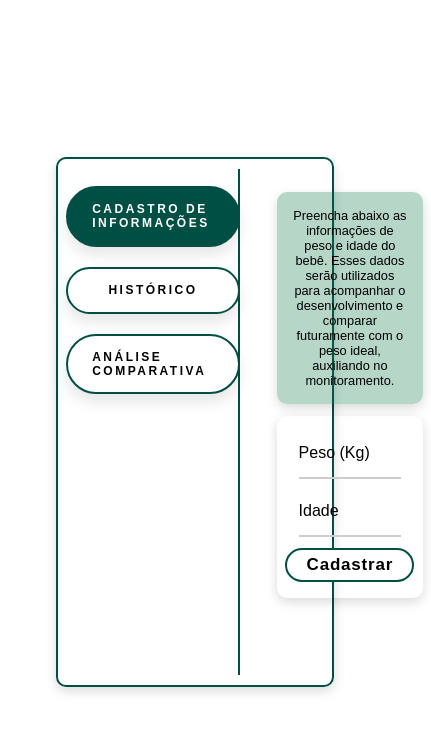
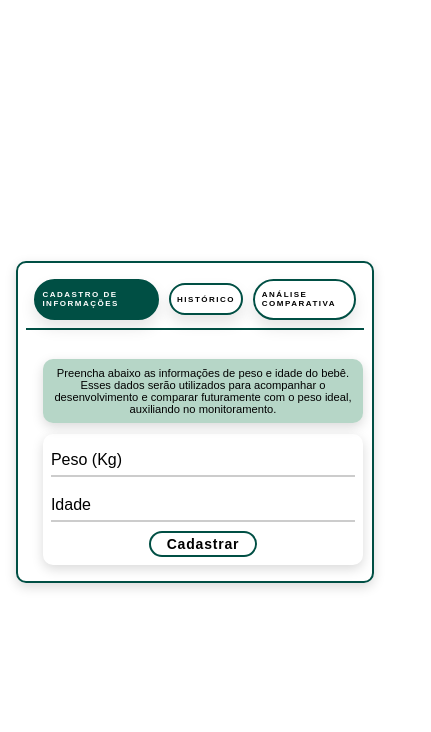
Before and after one commit to davi-dc7/pmg-es-2025-1-ti1-2401100-baby-co, a website: page codigo/Guilherme/html/index.html in a window 390 px wide. Shown: the whole page, 431 px wide, since content can reach past the window. Drawn offline with Linux system fonts and the light colour scheme.

Commit message:
correção da rota get e responsividade parcial

```diff
--- a/codigo/Guilherme/Js/index.js
+++ b/codigo/Guilherme/Js/index.js
@@ -24,7 +24,6 @@ navItems.forEach(item => {
   });
 });
 
-// Ativa a primeira aba ao carregar a página
 window.addEventListener('DOMContentLoaded', () => {
   if (navItems.length > 0) {
     navItems[0].click();
@@ -66,15 +65,14 @@ window.addEventListener('DOMContentLoaded', () => {
     });
   }
 
-  // ----- Exibir dados cadastrados no histórico -----
+
   async function loadHistórico() {
     try {
       const response = await fetch("http://localhost:3000/dadosBebe");
       const dados = await response.json();
 
       const container = document.querySelector('.mananger');
-      container.innerHTML = ''; // Limpa tudo antes de adicionar os novos cardhist
-
+      container.innerHTML = '';
       dados.forEach(dado => {
         const card = document.createElement('div');
         card.classList.add('cardhist');
--- a/codigo/Guilherme/css/index.css
+++ b/codigo/Guilherme/css/index.css
@@ -24,6 +24,22 @@ main {
     box-shadow: 0 4px 12px rgba(0, 0, 0, 0.15);
 }
 
+@media (max-width: 768px) {
+    main {
+        width: 90%;
+        grid-template-columns: 1fr;
+        height: auto;
+        margin: 1rem;
+    }
+}
+
+@media (max-width: 480px) {
+    main {
+        width: 95%;
+        padding: 0.5rem;
+    }
+}
+
 .CadastroPeso {
     display: flex;
     align-items: center;
@@ -35,14 +51,27 @@ main {
     margin: 0 auto;
 }
 
+@media (max-width: 768px) {
+    .CadastroPeso {
+        width: 90%;
+        padding: 0.5rem;
+    }
+}
+
 .CadastroPeso p {
     font-size: .8rem;
     background-color: #01703c49;
     padding: 1rem;
     border-radius: 10px;
     box-shadow: 0 4px 12px rgba(0, 0, 0, 0.15);
+    text-align: center;
+}
 
-    text-align: center;
+@media (max-width: 480px) {
+    .CadastroPeso p {
+        font-size: 0.7rem;
+        padding: 0.5rem;
+    }
 }
 
 .CadastroPeso form {
@@ -55,16 +84,35 @@ main {
     border-radius: 10px;
 }
 
+@media (max-width: 480px) {
+    .CadastroPeso form {
+        padding: 0.5rem;
+    }
+}
+
 .CadastroPeso p,
 .CadastroPeso form {
     width: 90%;
 }
 
+@media (max-width: 768px) {
+    .CadastroPeso p,
+    .CadastroPeso form {
+        width: 100%;
+    }
+}
+
 .CadastroPeso > form > div {
-    display: flex;
+    displayURO: flex;
     justify-content: center;
     flex-direction: column;
     width: 90%;
+}
+
+@media (max-width: 480px) {
+    .CadastroPeso > form > div {
+        width: 100%;
+    }
 }
 
 .CadastroPeso > form > div > input {
@@ -74,6 +122,13 @@ main {
     border: none;
     border-bottom: 1px solid #515151;
     background: transparent;
+}
+
+@media (max-width: 480px) {
+    .CadastroPeso > form > div > input {
+        width: 100%;
+        font-size: 14px;
+    }
 }
 
 .CadastroPeso > form > div > input:focus {
@@ -86,6 +141,20 @@ main {
     width: 80%;
 }
 
+@media (max-width: 768px) {
+    .input-container {
+        margin: 5% auto;
+        width: 90%;
+    }
+}
+
+@media (max-width: 480px) {
+    .input-container {
+        margin: 3% auto;
+        width: 100%;
+    }
+}
+
 .input-container input[type="text"] {
     font-size: 20px;
     width: 100%;
@@ -94,6 +163,13 @@ main {
     padding: 5px 0;
     background-color: transparent;
     outline: none;
+}
+
+@media (max-width: 480px) {
+    .input-container input[type="text"] {
+        font-size: 16px;
+        padding: 3px 0;
+    }
 }
 
 .input-container .label {
@@ -110,6 +186,14 @@ main {
     top: -20px;
     font-size: 16px;
     color: #333;
+}
+
+@media (max-width: 480px) {
+    .input-container input[type="text"]:focus ~ .label,
+    .input-container input[type="text"]:valid ~ .label {
+        top: -16px;
+        font-size: 14px;
+    }
 }
 
 .input-container .underline {
@@ -145,6 +229,13 @@ button {
     background: #004F44;
     color: black;
     border: 2px solid #004F44;
+}
+
+@media (max-width: 480px) {
+    button {
+        padding: 0.2rem 1rem;
+        font-size: 14px;
+    }
 }
 
 button span {
@@ -191,6 +282,17 @@ nav {
     gap: 20px;
 }
 
+@media (max-width: 768px) {
+    nav {
+        flex-direction: row;
+        border-right: none;
+        border-bottom: 2px solid #004F44;
+        padding: 0.5rem;
+        justify-content: space-around;
+        gap: 10px;
+    }
+}
+
 .nav_info {
     padding: .2em 2em;
     width: 90%;
@@ -211,6 +313,22 @@ nav {
     border: 2px solid #004F44;
 }
 
+@media (max-width: 768px) {
+    .nav_info {
+        width: auto;
+        padding: 0.3em 1em;
+        font-size: 10px;
+    }
+}
+
+@media (max-width: 480px) {
+    .nav_info {
+        font-size: 8px;
+        padding: 0.2em 0.8em;
+        letter-spacing: 1.5px;
+    }
+}
+
 .nav_info:hover {
     background-color: #004F44;
     box-shadow: 0px 15px 20px rgba(13, 128, 82, 0.4);
@@ -224,18 +342,32 @@ nav {
     background-color: #004F44;
 }
 
-.historico{
+.historico {
     display: flex;
     padding: 10%;
 }
-.mananger{
+
+@media (max-width: 768px) {
+    .historico {
+        padding: 5%;
+    }
+}
+
+@media (max-width: 480px) {
+    .historico {
+        padding: 3%;
+    }
+}
+
+.mananger {
     margin: 0 auto;
-    width: 100%; /* garanta que ela ocupe espaço suficiente */
+    width: 100%;
     display: flex;
     flex-direction: column;
-    gap: 1rem; /* adiciona espaçamento entre os cards */
+    gap: 1rem;
 }
-.cardhist{
+
+.cardhist {
     width: 100%;
     margin: 0 auto;
     height: 4rem;
@@ -243,5 +375,11 @@ nav {
     box-shadow: 10px 0px 14px 0px rgba(13, 128, 82, 0.4);
     border-radius: 0px 10px 10px 0px;
     display: flex;
+}
 
+@media (max-width: 480px) {
+    .cardhist {
+        height: 3.5rem;
+        font-size: 0.8rem;
+    }
 }
--- a/codigo/Guilherme/html/index.html
+++ b/codigo/Guilherme/html/index.html
@@ -49,12 +49,7 @@
             </div>
             <div class="historico" style="display:none;">
                 <div class="mananger">
-                    <div class="cardhist">
-                        <label for="">Peso</label>
-                        <label for=""></label>
-                        <label for="">Idade</label>
-                        <label for=""></label>
-                    </div>
+
                 </div>
             </div>
             <div class="Analise" style="display:none;">
```
